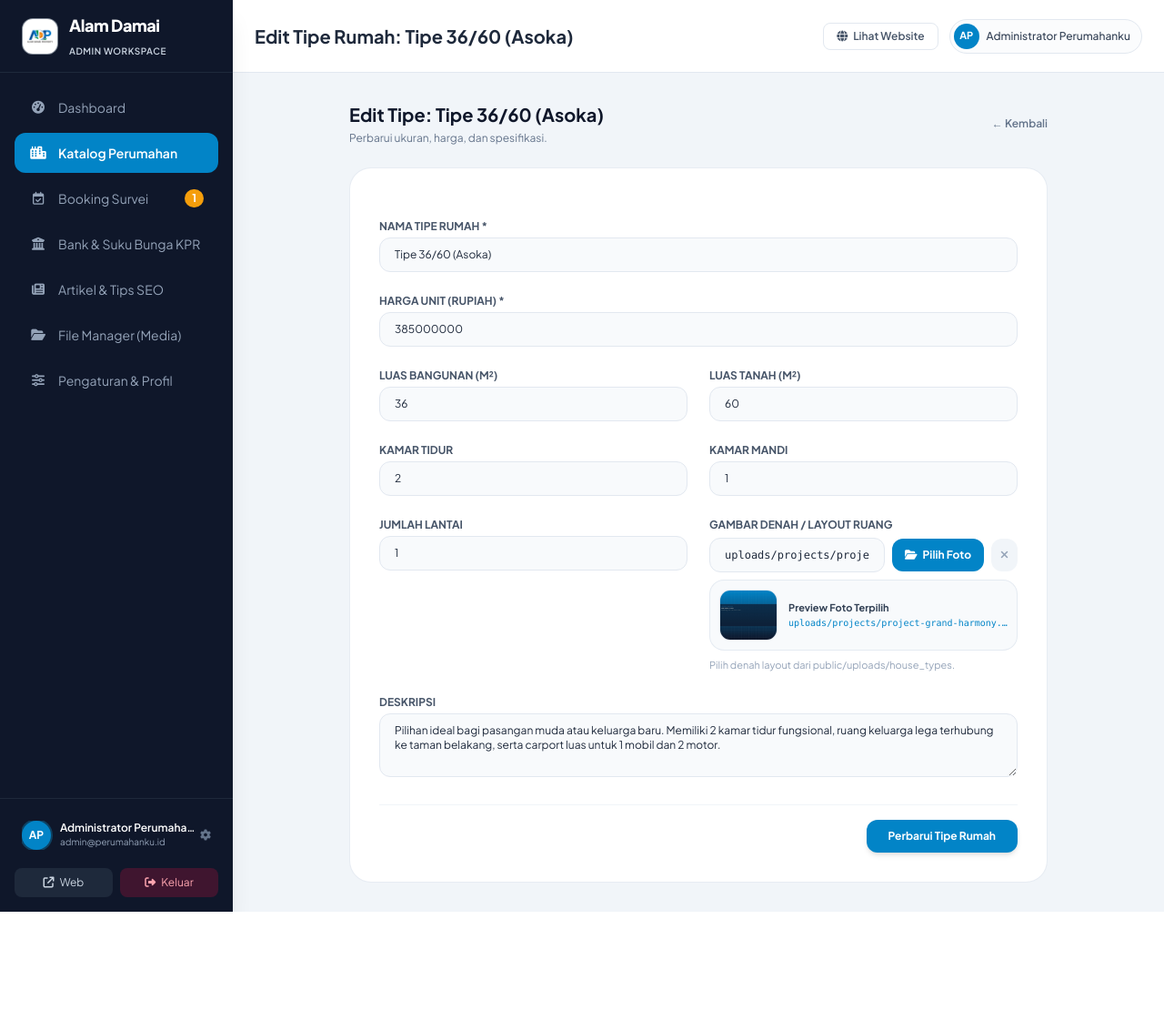
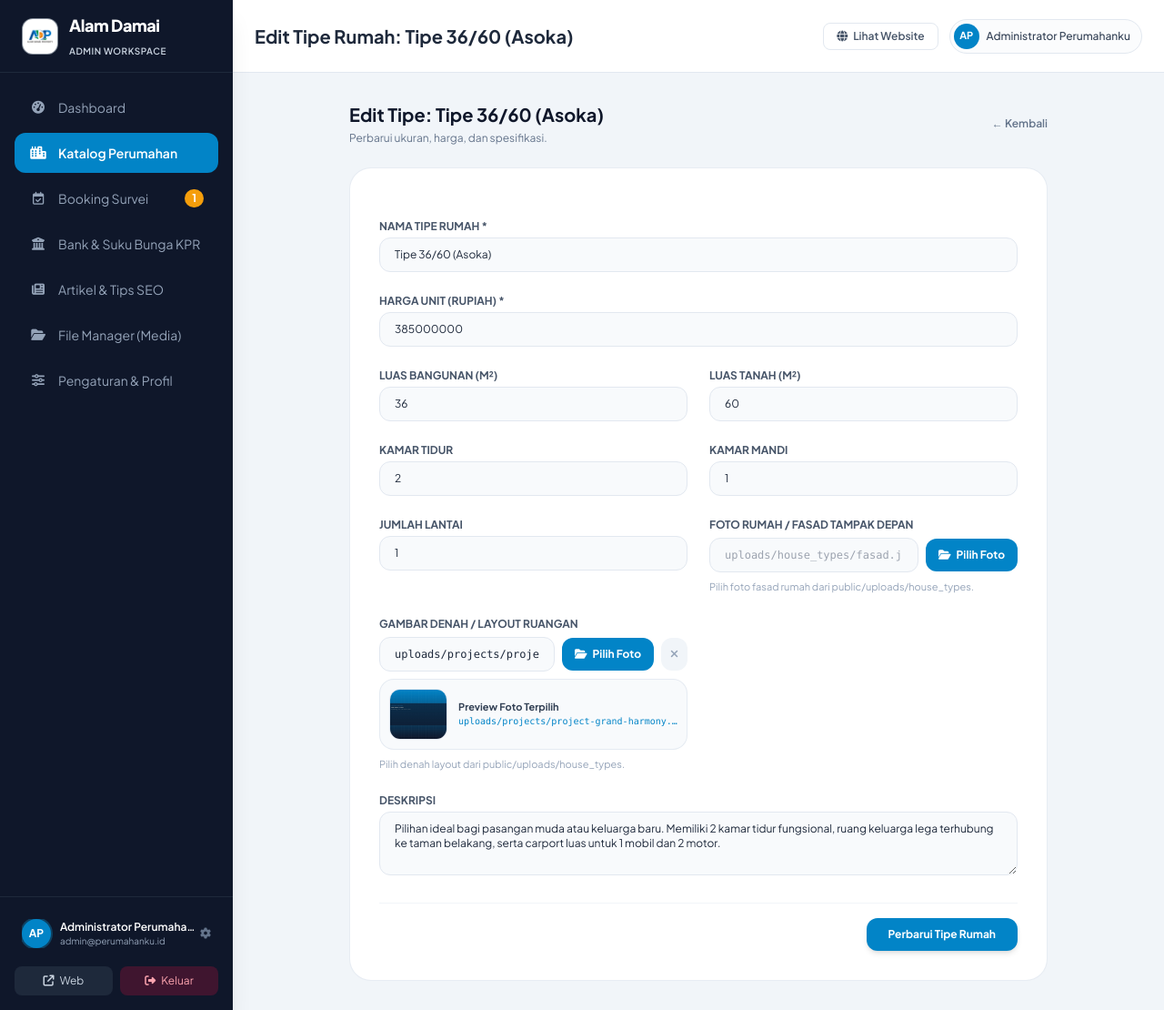
Before and after one commit to denis-dst/perumahanku, a Laravel app: a page that uses resources/views/admin/house_types/edit.blade.php in a window 1280 px wide. Shown: the whole page at 91% size. Before the commit the page ends 1002 px from the top, so only its background shows below. Run offline with Laravel 12, Linux system fonts and the light colour scheme; a user stored in the database is signed in; data comes from the database, SQL or seed files in the repository; some libraries are stand-ins or nearby versions.

Commit message:
feat: add file picker for facade photo in create and edit house type forms

```diff
--- a/app/Http/Controllers/Admin/HouseTypeController.php
+++ b/app/Http/Controllers/Admin/HouseTypeController.php
@@ -54,6 +54,16 @@ class HouseTypeController extends Controller
 
         $type = HouseType::create($validated);
 
+        if ($request->filled('photo_url')) {
+            $type->images()->create([
+                'path' => $request->photo_url,
+                'caption' => 'Fasad ' . $type->name,
+                'is_primary' => true,
+                'category' => 'facade',
+                'sort_order' => 1,
+            ]);
+        }
+
         return redirect()->route('admin.projects.house-types.index', $project)->with('success', 'Tipe rumah berhasil ditambahkan!');
     }
 
@@ -92,6 +102,17 @@ class HouseTypeController extends Controller
 
         $houseType->update($validated);
 
+        if ($request->filled('photo_url')) {
+            $houseType->images()->delete();
+            $houseType->images()->create([
+                'path' => $request->photo_url,
+                'caption' => 'Fasad ' . $houseType->name,
+                'is_primary' => true,
+                'category' => 'facade',
+                'sort_order' => 1,
+            ]);
+        }
+
         return redirect()->route('admin.projects.house-types.index', $project)->with('success', 'Tipe rumah berhasil diperbarui!');
     }
 
--- a/resources/views/admin/house_types/edit.blade.php
+++ b/resources/views/admin/house_types/edit.blade.php
@@ -54,9 +54,21 @@
                 <input type="number" name="floors" value="{{ old('floors', $houseType->floors) }}" required class="w-full bg-slate-50 border border-slate-200 rounded-xl px-4 py-2.5 text-xs text-slate-800 focus:outline-none focus:ring-2 focus:ring-brand-500">
             </div>
 
+            @php $currentPhoto = $houseType->images->first(); @endphp
+            <!-- Foto Fasad Tipe Rumah (File Manager) -->
+            <x-file-picker
+                name="photo_url"
+                label="Foto Rumah / Fasad Tampak Depan"
+                value="{{ old('photo_url', $currentPhoto ? $currentPhoto->path : '') }}"
+                folder="house_types"
+                placeholder="uploads/house_types/fasad.jpg"
+                help="Pilih foto fasad rumah dari public/uploads/house_types."
+            />
+
+            <!-- Floor Plan Image (File Manager) -->
             <x-file-picker
                 name="floor_plan_image"
-                label="Gambar Denah / Layout Ruang"
+                label="Gambar Denah / Layout Ruangan"
                 value="{{ old('floor_plan_image', $houseType->floor_plan_image) }}"
                 folder="house_types"
                 placeholder="uploads/house_types/denah.jpg"
```
Also changed, not shown: resources/views/admin/house_types/create.blade.php (+11 -1 lines).
